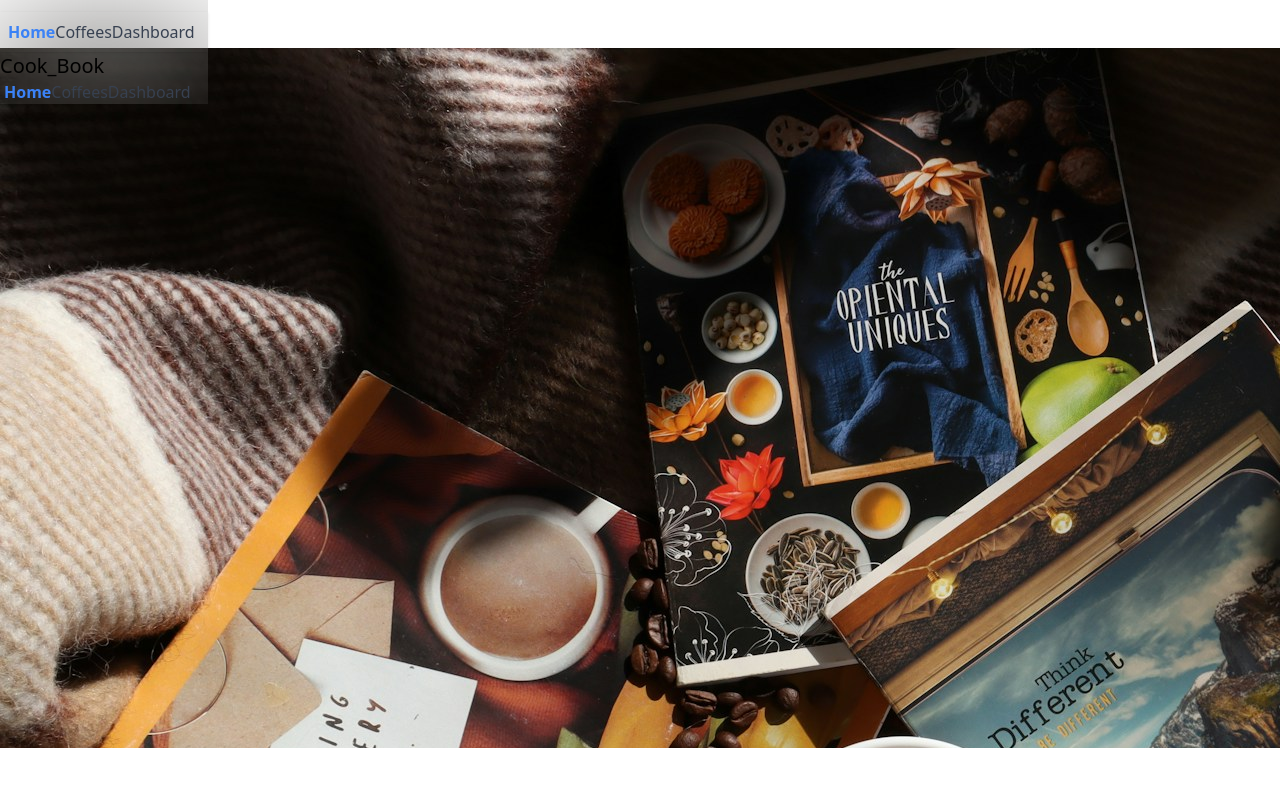
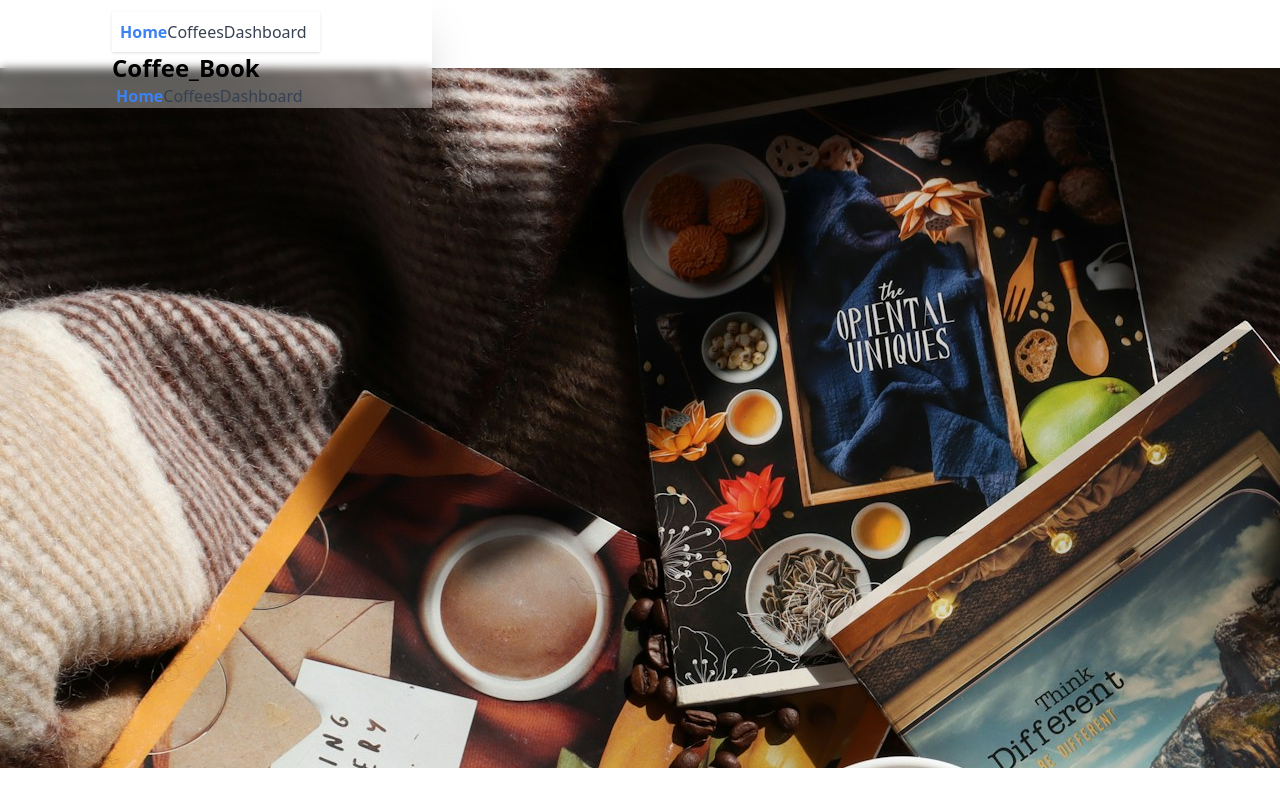
Before and after one commit to mdriyajulislamakash11/Coffee-Book-Project-Milstone-8-Conceptual-session-Day-01-, a React (Vite) app: page / in a window 1280 px wide. Shown: the top 799 px of the page. Built offline with nearby package versions, Linux system fonts and the light colour scheme.

Commit message:
sort korlam ekhane

```diff
--- a/src/Pages/Coffees.jsx
+++ b/src/Pages/Coffees.jsx
@@ -1,18 +1,44 @@
-import React from "react";
+import React, { useState } from "react";
 import { useLoaderData } from "react-router-dom";
 import Card from "./Card";
 
 const Coffees = () => {
+  const data = useLoaderData();
 
-    const data = useLoaderData()
+  const [sort, setSort] = useState(data);
+
+  const handleSort = (sortBy) => {
+    if(sortBy == "popularity"){
+      // sort by popularity
+      const popularity = [...data].sort((a,b) => b.popularity - a.popularity);
+      setSort(popularity)
+    }else if(sortBy == "rating"){
+      // sort by rating
+      const rating = [...data].sort((a,b) => b.rating - a.rating);
+      setSort(rating)
+    }
+  }
+
   return (
-    <div>
-      <div className="grid md:grid-cols-2 lg:grid-cols-3 gap-8">
-        {data.map((coffee) => (
+    <>
+      <div className="flex justify-between items-center my-16">
+        <div>
+          <h1 className="text-3xl font-thin">
+            Sort Coffees by Popularity & Rating:
+          </h1>
+        </div>
+        <div className="space-x-4">
+          <button onClick={() => handleSort("popularity")} className="btn btn-warning">Sort By Popularity</button>
+          <button onClick={() => handleSort("rating")} className="btn btn-warning">Sort By Rating</button>
+        </div>
+      </div>
+
+      <div className="grid grid-cols-1 md:grid-cols-2 lg:grid-cols-3 gap-6 my-6">
+        {sort.map((coffee) => (
           <Card key={coffee.id} coffee={coffee} />
         ))}
       </div>
-    </div>
+    </>
   );
 };
 
--- a/src/components/Banner.jsx
+++ b/src/components/Banner.jsx
@@ -2,7 +2,7 @@ import React from 'react';
 
 const Banner = () => {
     return (
-        <div className='hero bg-banner bg-base-200 min-h-[700px]'>
+        <div className='hero bg-banner bg-base-200 min-h-[700px] mt-5'>
 
         </div>
     );
--- a/src/components/Navbar.jsx
+++ b/src/components/Navbar.jsx
@@ -3,7 +3,7 @@ import { Link, NavLink } from "react-router-dom";
 
 const Navbar = () => {
   return (
-    <div className="navbar backdrop-blur-3xl z-50 fixed ">
+    <div className="navbar fixed z-50 px-28 backdrop-blur-sm bg-white/35 shadow-2xl">
       <div className="navbar-start">
         <div className="dropdown">
           <div tabIndex={0} role="button" className="btn btn-ghost lg:hidden">
@@ -52,8 +52,8 @@ const Navbar = () => {
             </NavLink>
           </ul>
         </div>
-        <Link to="/" className="text-xl">
-          Cook_Book
+        <Link to="/" className="text-2xl font-bold">
+          Coffee_Book
         </Link>
       </div>
 
--- a/src/index.css
+++ b/src/index.css
@@ -2,6 +2,8 @@
 @tailwind components;
 @tailwind utilities;
 
+
+/* ei code dara amra side er scrol bar uotput side a je scrol tale seta sorano */
 html{
     overflow-y:  scroll;
 }
```
